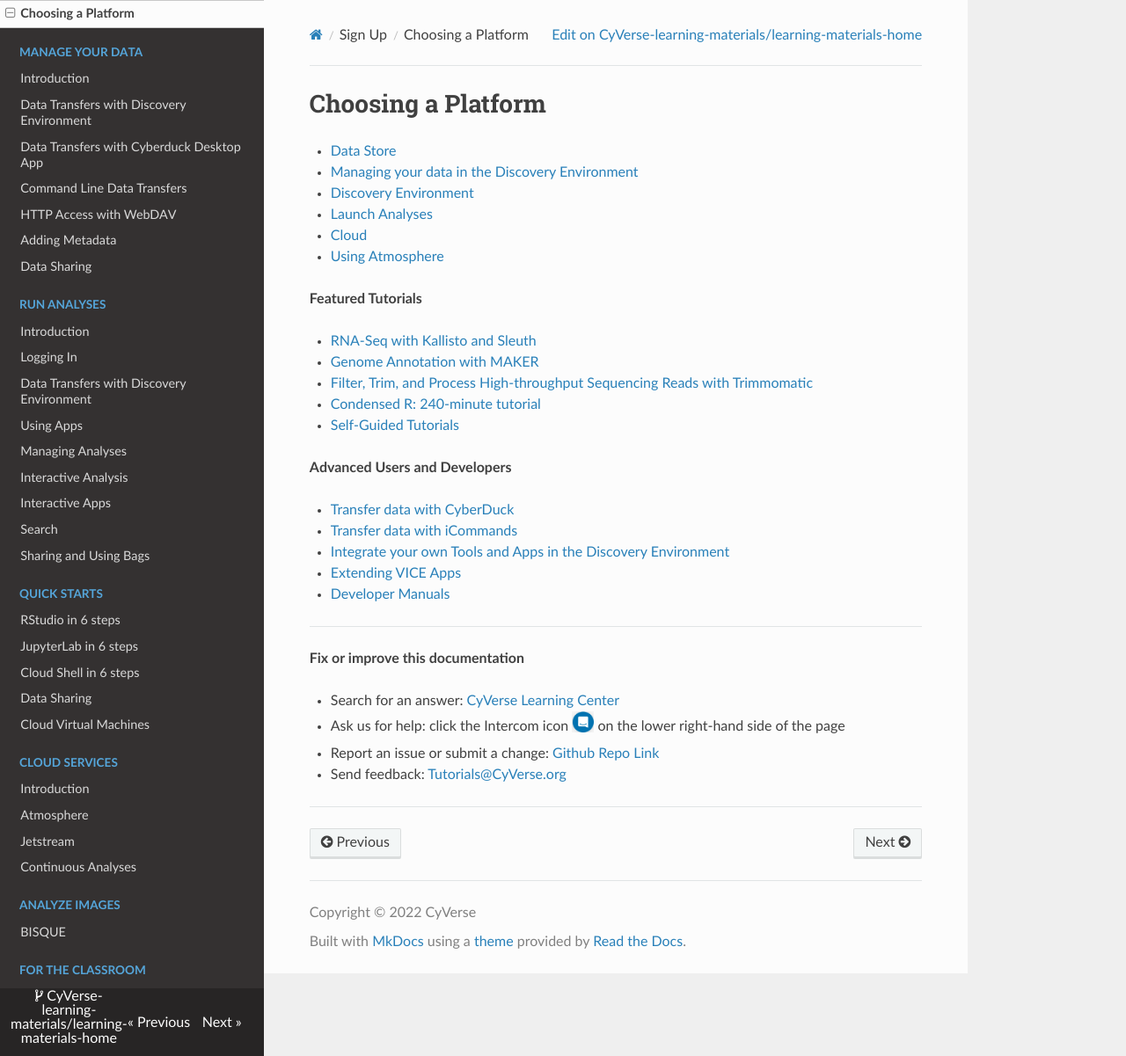
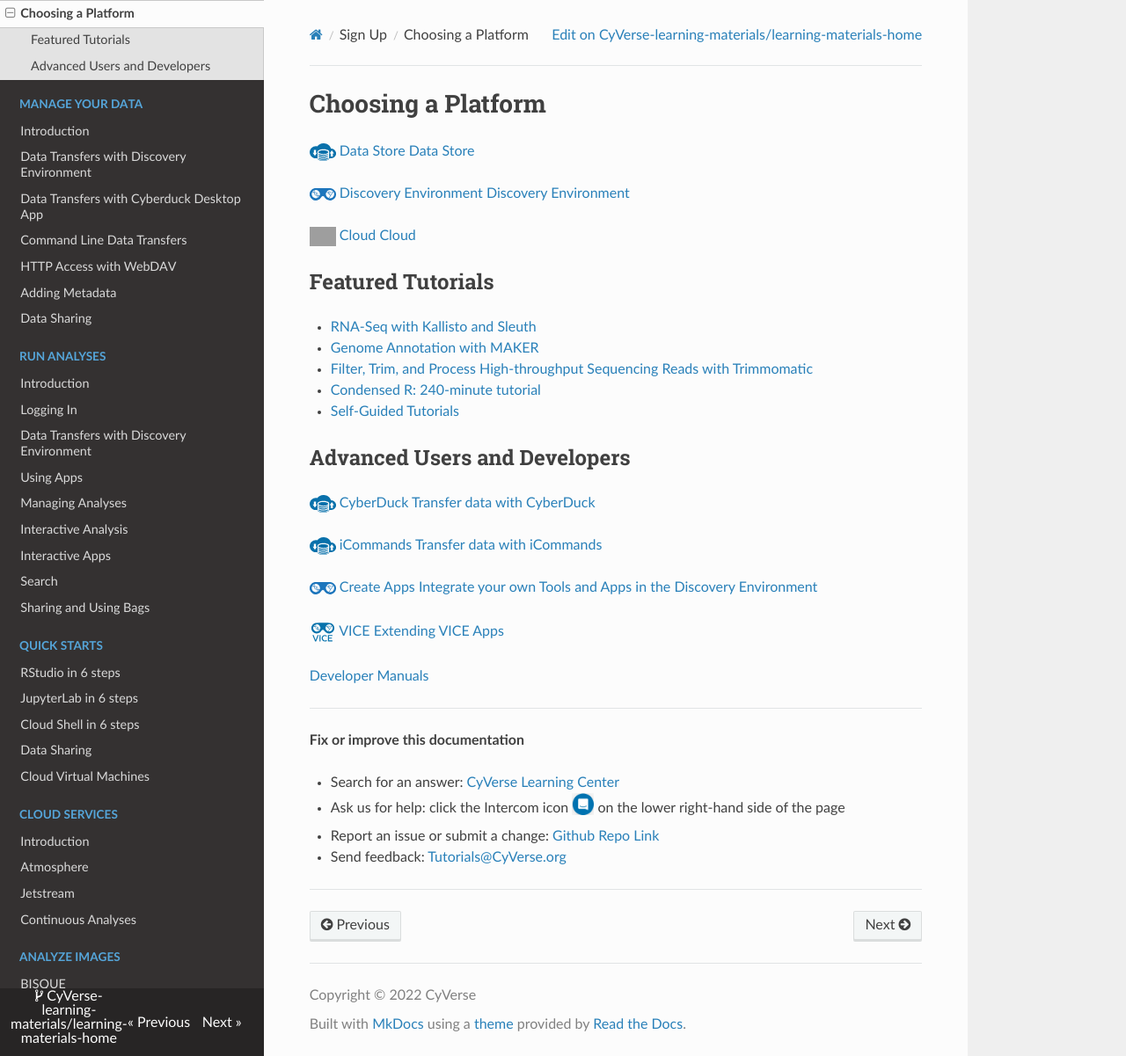
Before and after one commit to CyVerse-learning-materials/learning-materials-home, an MkDocs documentation site: the page built from docs/choose_platform.md, in a window 1280 px wide and 1201 px high. Shown: the whole window at 88% size. Built offline with MkDocs 1.6.1, drawn with Linux system fonts in a browser that asks for light colours; nearby versions of some CDN libraries; a script that is not in the unit is left out; grey boxes are pictures that could not be loaded.

Commit message:
Update choose_platform.md

```diff
--- a/docs/choose_platform.md
+++ b/docs/choose_platform.md
@@ -1,31 +1,42 @@
 # Choosing a Platform
 
-- [Data Store](ds/intro.md)
-  - [Managing your data in the Discovery Environment](de/manage_data.md)
+[de]: ./assets/de/logos/deIcon.svg
+[data]: ./assets/de/menu_items/dataIcon.svg
+[analyses]: ./assets/de/menu_items/analysisIcon.svg
+[apps]: ./assets/de/menu_items/appsIcon.svg
+[help]: ./assets/de/menu_items/helpIcon.svg
+[home]: ./assets/de/menu_items/homeIcon.svg
+[profile]: ./assets/de/icons/userIcon.svg
+[vice]: ./assets/de/logos/deviceIcon.svg
 
-- [Discovery Environment](de/intro.md)
-  - [Launch Analyses](de/using_apps.md)
+[atmo]: ./assets/atmosphere/cacao-04.svg
 
-- [Cloud](atmo/intro.md)
-  - [Using Atmosphere](atmo/atmo.md)
+[![data]{width="30"} Data Store](ds/intro.md){target=_blank} [Data Store](ds/intro.md)
 
+[![de]{width="30"} Discovery Environment](de/intro.md) [Discovery Environment](de/intro.md)
 
-**Featured Tutorials**
+[![atmo]{width="30"} Cloud](atmo/intro.md) [Cloud](atmo/intro.md)
+
+## Featured Tutorials
 
 - [RNA-Seq with Kallisto and Sleuth](https://cyverse-kallisto-tutorial.readthedocs-hosted.com/en/latest/)
 - [Genome Annotation with MAKER](https://cyverse-sciapps-guide.readthedocs-hosted.com/en/latest/annotation.html)
 - [Filter, Trim, and Process High-throughput Sequencing Reads with Trimmomatic](https://cyverse-trimmomatic-quickstart.readthedocs-hosted.com/en/latest/)
 - [Condensed R: 240-minute tutorial](https://cyverse-240-minute-r-tutorial.readthedocs-hosted.com/en/latest/)
-
 - [Self-Guided Tutorials](mooc.md)
 
-**Advanced Users and Developers**
+## Advanced Users and Developers
 
-- [Transfer data with CyberDuck](ds/cyberduck.md)
-- [Transfer data with iCommands](ds/icommands.md)
-- [Integrate your own Tools and Apps in the Discovery Environment](de/create_apps.md)
-- [Extending VICE Apps](de/extend_apps.md)
-- [Developer Manuals](manuals.md)
+[![data]{width="30"} CyberDuck](ds/cyberduck.md) [Transfer data with CyberDuck](ds/cyberduck.md)
+
+[![data]{ width="30"} iCommands](ds/icommands.md)  [Transfer data with iCommands](ds/icommands.md)
+
+[![de]{width="30"} Create Apps](de/create_apps.md) [Integrate your own Tools and Apps in the Discovery Environment](de/create_apps.md)
+
+[![vice]{width="30"} VICE](de/extend_apps.md) [Extending VICE Apps](de/extend_apps.md)
+
+[Developer Manuals](manuals.md)
+
 -----------------------------------------------------------------------
 
 **Fix or improve this documentation**
```
